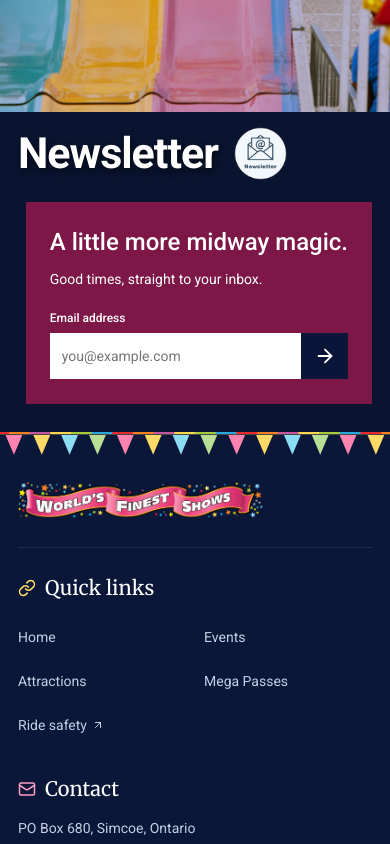
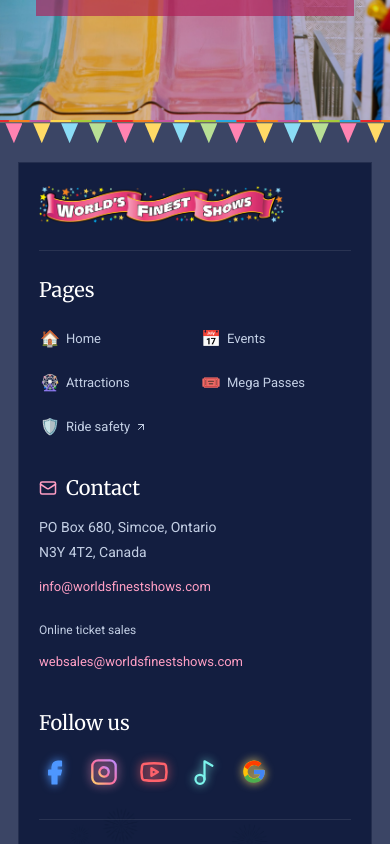
Before and after one commit to hackculichi-cloud/worldfinestshows, a React (Vite) app: page / in a window 390 px wide. Shown: the part 5060-5904 px from the top of the page. Built offline with nearby package versions, Linux system fonts and the light colour scheme.

Commit message:
feat: frame footer on reference background and compact newsletter

```diff
--- a/src/components/Footer.css
+++ b/src/components/Footer.css
@@ -293,3 +293,67 @@
 .social-google {
   color: #ffda66;
 }
+
+/* A single inset panel on the original carnival skyline background. */
+.site-footer {
+  background: #3b4565;
+  padding-top: 52px;
+  padding-bottom: 30px;
+}
+.site-footer::before {
+  opacity: 0.6;
+  mix-blend-mode: multiply;
+}
+.footer-frame {
+  background: rgba(10, 22, 57, 0.82);
+  border: 1px solid #ffffff12;
+  padding: 28px 34px 19px;
+}
+.footer-grid {
+  gap: 35px;
+  grid-template-columns: 0.9fr 1.4fr 1fr;
+  margin-top: 22px;
+  padding-top: 25px;
+  padding-bottom: 25px;
+}
+.footer-page-emoji {
+  font-size: 16px;
+  width: 22px;
+  text-align: center;
+  flex-shrink: 0;
+  line-height: 1.4;
+}
+.footer-links nav a {
+  gap: 8px;
+}
+@media (max-width: 640px) {
+  .site-footer {
+    padding-top: 40px;
+    padding-bottom: 24px;
+  }
+  .footer-frame {
+    padding: 23px 20px 16px;
+  }
+  .footer-grid {
+    grid-template-columns: 1fr;
+    gap: 25px;
+  }
+  .footer-brand img {
+    max-width: 100%;
+  }
+  .footer-email {
+    font-size: 13px;
+  }
+  .footer-links nav {
+    column-gap: 10px;
+  }
+  .footer-links nav a {
+    font-size: 13px;
+    gap: 5px;
+  }
+}
+@media (max-width: 360px) {
+  .footer-links nav {
+    grid-template-columns: 1fr;
+  }
+}
--- a/src/components/Footer.tsx
+++ b/src/components/Footer.tsx
@@ -1,6 +1,5 @@
 import {
   Mail,
-  Link,
   Music2,
   ArrowUp,
   ArrowUpRight,
@@ -33,7 +32,7 @@ export function Footer({
         ))}
       </div>
 
-      <div className="container">
+      <div className="container footer-frame">
         <a
           className="footer-brand"
           href="#home"
@@ -53,21 +52,40 @@ export function Footer({
             className="footer-links"
             aria-labelledby="footer-links-title"
           >
-            <h2 id="footer-links-title">
-              <Link size={18} aria-hidden="true" /> Quick links
-            </h2>
+            <h2 id="footer-links-title">Pages</h2>
             <nav aria-label="Footer navigation">
-              <a href="#home">Home</a>
-              <a href="#events">Events</a>
+              <a href="#home">
+                <span className="footer-page-emoji" aria-hidden="true">
+                  🏠
+                </span>
+                Home
+              </a>
+              <a href="#events">
+                <span className="footer-page-emoji" aria-hidden="true">
+                  📅
+                </span>
+                Events
+              </a>
               <a href="#attractions" onClick={onExploreAttractions}>
+                <span className="footer-page-emoji" aria-hidden="true">
+                  🎡
+                </span>
                 Attractions
               </a>
-              <a href="#passes">Mega Passes</a>
+              <a href="#passes">
+                <span className="footer-page-emoji" aria-hidden="true">
+                  🎟️
+                </span>
+                Mega Passes
+              </a>
               <a
                 href="https://www.worldsfinestshows.com/ride-safety/"
                 target="_blank"
                 rel="noreferrer"
               >
+                <span className="footer-page-emoji" aria-hidden="true">
+                  🛡️
+                </span>
                 Ride safety <ArrowUpRight size={12} />
               </a>
             </nav>
@@ -168,7 +186,29 @@ export function Footer({
                 aria-label="Find World’s Finest Shows on Google"
                 title="Find us on Google"
               >
-                <svg width="26" height="26" viewBox="0 0 48 48" aria-hidden="true"><path fill="#FFC107" d="M43.6 20.5H42V20H24v8h11.3A12 12 0 1 1 32 14l5.7-5.7A20 20 0 1 0 44 24c0-1.2-.1-2.4-.4-3.5Z"/><path fill="#FF3D00" d="m6.3 14.7 6.6 4.8A12 12 0 0 1 32 14l5.7-5.7A20 20 0 0 0 6.3 14.7Z"/><path fill="#4CAF50" d="M24 44c5.2 0 9.8-2 13.3-5.2l-6.2-5.2a12 12 0 0 1-18.3-5.1l-6.6 5.1A20 20 0 0 0 24 44Z"/><path fill="#4285F4" d="M43.6 20.5H42V20H24v8h11.3a12 12 0 0 1-4.2 5.6l6.2 5.2A20 20 0 0 0 44 24c0-1.2-.1-2.4-.4-3.5Z"/></svg>
+                <svg
+                  width="26"
+                  height="26"
+                  viewBox="0 0 48 48"
+                  aria-hidden="true"
+                >
+                  <path
+                    fill="#FFC107"
+                    d="M43.6 20.5H42V20H24v8h11.3A12 12 0 1 1 32 14l5.7-5.7A20 20 0 1 0 44 24c0-1.2-.1-2.4-.4-3.5Z"
+                  />
+                  <path
+                    fill="#FF3D00"
+                    d="m6.3 14.7 6.6 4.8A12 12 0 0 1 32 14l5.7-5.7A20 20 0 0 0 6.3 14.7Z"
+                  />
+                  <path
+                    fill="#4CAF50"
+                    d="M24 44c5.2 0 9.8-2 13.3-5.2l-6.2-5.2a12 12 0 0 1-18.3-5.1l-6.6 5.1A20 20 0 0 0 24 44Z"
+                  />
+                  <path
+                    fill="#4285F4"
+                    d="M43.6 20.5H42V20H24v8h11.3a12 12 0 0 1-4.2 5.6l6.2 5.2A20 20 0 0 0 44 24c0-1.2-.1-2.4-.4-3.5Z"
+                  />
+                </svg>
               </a>
             </div>
           </section>
--- a/src/styles.css
+++ b/src/styles.css
@@ -1635,46 +1635,75 @@ img {
   }
 }
 
-/* Keep the newsletter below the riders' faces. */
+/* Compact, rectangular newsletter, matching the reference proportions. */
 .newsletter-section .photo-section-inner {
-  min-height: 650px;
-  align-items: end;
-  padding-top: 350px;
+  min-height: 380px;
+  align-items: center;
+  padding-top: 35px;
   padding-bottom: 35px;
   gap: 24px;
 }
 .newsletter-section .section-title {
-  align-self: end;
-  margin-bottom: 35px;
+  align-self: center;
+  margin-bottom: 0;
+}
+.newsletter-section .section-title h2 {
+  font-size: 54px;
 }
 .newsletter-section .newsletter-panel {
-  background: rgba(174, 25, 83, 0.65);
+  padding: 23px 27px;
+  background: rgba(174, 25, 83, 0.62);
   backdrop-filter: none;
 }
-@media (max-width: 780px) {
+.newsletter-panel h3 {
+  font-size: 22px;
+  margin-bottom: 8px;
+}
+.newsletter-panel p {
+  margin-bottom: 16px;
+}
+.newsletter-input input {
+  padding-top: 12px;
+  padding-bottom: 12px;
+}
+@media (max-width: 900px) {
   .newsletter-section .photo-section-inner {
-    min-height: 700px;
-    padding-top: 320px;
-    gap: 22px;
+    min-height: 360px;
+    gap: 20px;
+  }
+  .newsletter-section .section-title h2 {
+    font-size: 44px;
+  }
+  .newsletter-section .section-title > img {
+    width: 55px;
+    height: 55px;
+  }
+  .newsletter-section .newsletter-panel {
+    padding: 22px;
   }
 }
 @media (max-width: 550px) {
   .newsletter-section {
-    background-size: auto 380px;
-    background-position: top center;
-    background-color: #0b1738;
+    background-size: cover;
+    background-position: center;
   }
   .newsletter-section .photo-section-inner {
-    min-height: 0;
-    padding-top: 395px;
-    padding-bottom: 30px;
-    gap: 22px;
+    min-height: 390px;
+    padding-top: 32px;
+    padding-bottom: 32px;
+    gap: 24px;
   }
   .newsletter-section .section-title {
     align-self: stretch;
-    margin-bottom: 0;
+  }
+  .newsletter-section .section-title h2 {
+    font-size: 38px;
+  }
+  .newsletter-section .section-title > img {
+    width: 47px;
+    height: 47px;
   }
   .newsletter-section .newsletter-panel {
-    background: rgba(174, 25, 83, 0.7);
-  }
-}
+    padding: 22px;
+  }
+}
```
Also changed, not shown: 4 other files (tests, documents, lock files or other folders).
